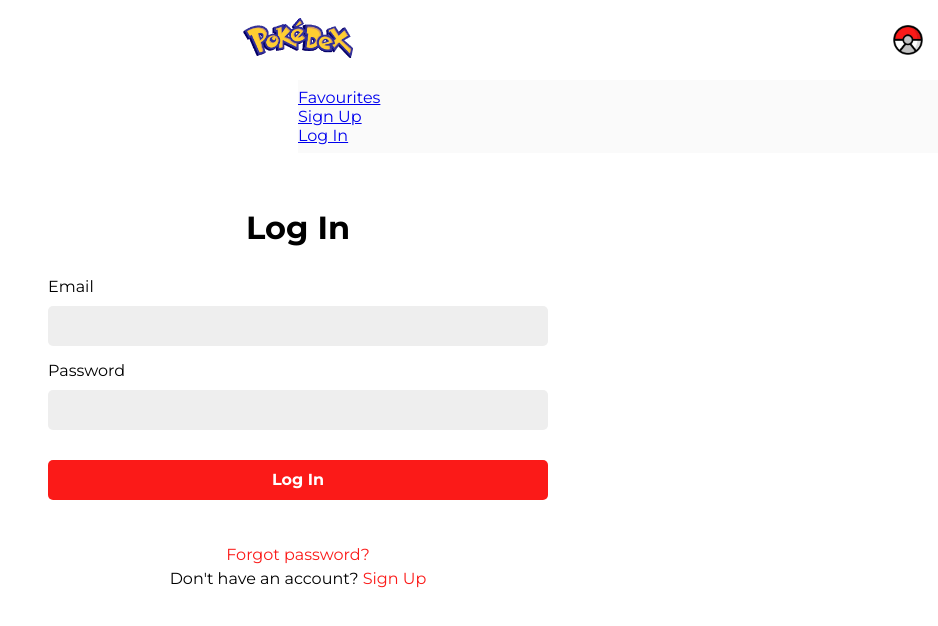
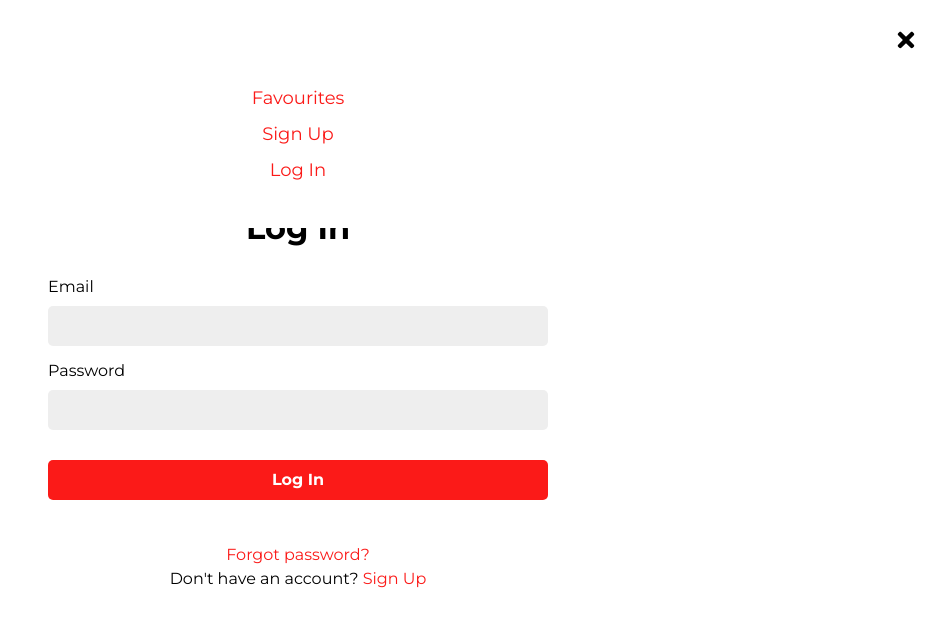
Before and after one commit to sophWillis/Pokedex, a React (Create React App) app: page /login in a window 1280 px wide. Both pictures are taken after a click on the picture 1250 px from the left and 40 px from the top of the page. Shown: the top 626 px of the page, without its empty margins (342-1280 px from the left). Built offline with nearby package versions, Linux system fonts and the light colour scheme; no server answers.

Commit message:
tidying components

```diff
--- a/src/App.js
+++ b/src/App.js
@@ -1,28 +1,28 @@
 import "./App.css";
 import React, { useState } from "react";
 import { BrowserRouter as Router, Route, Switch } from "react-router-dom";
-import Navbar from "./components/layouts/Navbar";
-import Dropdown from "./components/layouts/Dropdown";
-import Dashboard from "./components/layouts/Dashboard";
-import Pokemon from "./components/layouts/Pokemon";
-import Favourites from "./components/layouts/Favourites";
-import Signup from "./components/Signup";
-import Login from "./components/Login";
-import ForgotPassword from "./components/ForgotPassword";
+import Navbar from "./components/Navbar";
+import Sidebar from "./components/Sidebar";
+import Dashboard from "./components/pages/Dashboard";
+import Pokemon from "./components/pages/Pokemon";
+import Favourites from "./components/pages/Favourites";
+import Signup from "./components/pages/Signup";
+import Login from "./components/pages/Login";
+import ForgotPassword from "./components/pages/ForgotPassword";
 import { AuthProvider } from "./contexts/AuthContext";
 
 const App = () => {
   const [isOpen, setIsOpen] = useState(false);
 
-  const toggleDropdown = () => {
+  const toggleSidebar = () => {
     setIsOpen(!isOpen);
   };
 
   return (
     <Router>
       <AuthProvider>
-        <Navbar toggleDropdown={toggleDropdown} />
-        <Dropdown isOpen={isOpen} />
+        <Navbar toggleSidebar={toggleSidebar} />
+        <Sidebar isOpen={isOpen} toggleSidebar={toggleSidebar} />
         <Switch>
           <Route exact path="/" component={Dashboard} />
           <Route exact path="/pokemon/:pokemonIndex" component={Pokemon} />
--- /dev/null
+++ b/src/components/Sidebar.js
@@ -0,0 +1,134 @@
+import React, { useState } from "react";
+import styled from "styled-components";
+import { Link, useHistory } from "react-router-dom";
+import { useAuth } from "../contexts/AuthContext";
+import { FaTimes } from "react-icons/fa";
+import OopsImg from "../assets/images/oops.png";
+
+const Sidebar = ({ isOpen, toggleSidebar }) => {
+    const [error, setError] = useState(""),
+        { currentUser, logout } = useAuth(),
+        history = useHistory();
+
+    const handleLogout = async () => {
+        setError("");
+
+        try {
+            await logout();
+            history.push("/login");
+        } catch {
+            setError("Failed to log out")
+        }
+    };
+
+    return (
+        <SidebarContainer isOpen={isOpen}>
+            <Nav>
+                <CloseIcon onClick={toggleSidebar} />
+            </Nav>
+            {currentUser &&
+                <ProfileInfo>
+                    <ProfileImg src={OopsImg} />
+                    <div>
+                        <h1>Welcome Trainer!</h1>
+                        <p>{currentUser.email}</p>
+                    </div>
+                </ProfileInfo>
+            }
+            {error && <AlertBox>{error}</AlertBox>}
+            <SidebarMenuContainer onClick={toggleSidebar}>
+                <SidebarLinks>
+                    <SidebarLink to="/favourites">Favourites</SidebarLink>
+                    {!currentUser &&
+                        <>
+                            <SidebarLink to="/signup">Sign Up</SidebarLink>
+                            <SidebarLink to="/login">Log In</SidebarLink>
+                        </>
+                    }
+                    {currentUser && <SidebarLink onClick={handleLogout}>Log Out</SidebarLink>}
+                </SidebarLinks>
+            </SidebarMenuContainer>
+        </SidebarContainer>
+    )
+}
+
+export default Sidebar;
+
+const SidebarContainer = styled.aside`
+    display: ${({ isOpen }) => (isOpen ? "block" : "none")};
+    position: fixed;
+    z-index: 1;
+    width: 100vw;
+    background-color: #fff;
+    transition: 0.3s ease-in-out;
+    opacity: ${({ isOpen }) => (isOpen ? "100%" : "0")};
+    top: ${({ isOpen }) => (isOpen ? "0" : "-100%")};
+    padding: 0 20px 40px;
+`;
+
+const Nav = styled.nav`
+    height: 80px;
+    display: flex;
+    flex-direction: column;
+    justify-content: center;
+    align-items: flex-end;
+`;
+
+const CloseIcon = styled(FaTimes)`
+    font-size: 1.5rem;
+`;
+
+const SidebarMenuContainer = styled.div`
+    width: 100%;
+`;
+
+const SidebarLinks = styled.div`
+    line-height: 2;
+`;
+
+const SidebarLink = styled(Link)`
+    color: #fb1a18;
+    text-decoration: none;
+    display: flex;
+    justify-content: center;
+    font-size: 1.125rem;
+    list-style: none;
+    transition: 0.2s ease-in-out;
+    text-decoration: none;
+    cursor: pointer;
+
+    :hover {
+        text-decoration: underline;
+    }
+`;
+
+const ProfileInfo = styled.div`
+    width: 100%;
+    display: flex;
+    align-items: center;
+    margin-bottom: 20px;
+
+    h1 {
+        font-size: 1.25rem;
+    }
+`;
+
+const ProfileImg = styled.img`
+    width: 80px;
+    height: 80px;
+    border-radius: 50%;
+    background-color: #fb1a18;
+    margin-right: 10px;
+`;
+
+const AlertBox = styled.div`
+    background-color: #f2dede;
+    border: 1px solid #ebccd1;
+    color: #a94442;
+    margin-bottom: 30px;
+    padding: 15px;
+    border-radius: 5px;
+    font-weight: 400;
+    width: 100%;
+    font-size: .875rem;
+`;
--- a/src/components/layouts/Dropdown.js
+++ /dev/null
@@ -1,65 +0,0 @@
-import React, { useState } from "react";
-import styled from "styled-components";
-import { Link, useHistory } from "react-router-dom";
-import { useAuth } from "../../contexts/AuthContext";
-
-const Dropdown = ({ isOpen }) => {
-    const [error, setError] = useState(""),
-        { currentUser, logout } = useAuth(),
-        history = useHistory();
-
-    const handleLogout = async () => {
-        setError("");
-
-        try {
-            await logout();
-            history.push("/login");
-        } catch {
-            setError("Failed to log out")
-        }
-    };
-
-    return (
-        <DropdownContainer isOpen={isOpen}>
-            {currentUser?.email}
-            {error && <AlertBox>{error}</AlertBox>}
-            <DropdownLink to="/favourites">Favourites</DropdownLink>
-            {!currentUser &&
-                <>
-                    <DropdownLink to="/signup">Sign Up</DropdownLink>
-                    <DropdownLink to="/login">Log In</DropdownLink>
-                </>
-            }
-            {currentUser && <DropdownLink onClick={handleLogout}>Log Out</DropdownLink>}
-        </DropdownContainer>
-    )
-}
-
-export default Dropdown;
-
-const DropdownContainer = styled.div`
-    opacity: ${({ isOpen }) => (isOpen ? '1' : '0')};
-    position: absolute;
-    top: 80px;
-    right: 0;
-    width: 50%;
-    padding: 8px 0;
-    background-color: #fafafa;
-    display: flex;
-    flex-direction: column;
-    z-index: 1;
-`;
-
-const DropdownLink = styled(Link)``;
-
-const AlertBox = styled.div`
-    background-color: #f2dede;
-    border: 1px solid #ebccd1;
-    color: #a94442;
-    margin-bottom: 30px;
-    padding: 15px;
-    border-radius: 5px;
-    font-weight: 400;
-    width: 100%;
-    font-size: .875rem;
-`;
--- a/src/components/ForgotPassword.js
+++ b/src/components/pages/ForgotPassword.js
@@ -1,7 +1,7 @@
 import React, { useRef, useState } from "react";
 import styled from "styled-components";
-import { useAuth } from "../contexts/AuthContext";
-import OopsImg from "../assets/images/oops.png";
+import { useAuth } from "../../contexts/AuthContext";
+import OopsImg from "../../assets/images/oops.png";
 import { Link } from "react-router-dom";
 
 const ForgotPassword = () => {
--- a/src/components/Signup.js
+++ b/src/components/pages/Login.js
@@ -1,14 +1,13 @@
 import React, { useRef, useState } from "react";
 import styled from "styled-components";
-import { useAuth } from "../contexts/AuthContext";
-import OopsImg from "../assets/images/oops.png";
+import { useAuth } from "../../contexts/AuthContext";
+import OopsImg from "../../assets/images/oops.png";
 import { Link, useHistory } from "react-router-dom";
 
-const Signup = () => {
+const Login = () => {
     const emailRef = useRef(),
         passwordRef = useRef(),
-        passwordConfirmationRef = useRef(),
-        { signup } = useAuth(),
+        { login } = useAuth(),
         [error, setError] = useState(""),
         [loading, setLoading] = useState(false),
         history = useHistory();
@@ -16,24 +15,20 @@ const Signup = () => {
     const handleSubmit = async (e) => {
         e.preventDefault();
 
-        if (passwordRef.current.value !== passwordConfirmationRef.current.value) {
-            return setError("Passwords do not match");
-        }
-
         try {
             setError("");
             setLoading(true);
-            await signup(emailRef.current.value, passwordRef.current.value);
+            await login(emailRef.current.value, passwordRef.current.value);
             history.push("/");
         } catch {
-            setError("Failed to create an account");
+            setError("Failed to log in");
         }
         setLoading(false);
     };
 
     return (
         <Card>
-            <SignUpH1>Sign Up</SignUpH1>
+            <SignUpH1>Log In</SignUpH1>
             {error &&
                 <Alert>
                     <img src={OopsImg} alt="Oops" />
@@ -45,16 +40,15 @@ const Signup = () => {
                 <Input type="email" id="email" ref={emailRef} required />
                 <Label>Password</Label>
                 <Input type="password" id="password" ref={passwordRef} required />
-                <Label>Confirm password</Label>
-                <Input type="password" id="password-confirm" ref={passwordConfirmationRef} required />
-                <Button disabled={loading} type="submit">Sign Up</Button>
+                <Button disabled={loading} type="submit">Log In</Button>
             </Form>
-            <div>Already have an account? <RouterLink to="/login">Log In</RouterLink></div>
+            <LinkText><RouterLink to="/forgot-password">Forgot password?</RouterLink></LinkText>
+            <LinkText>Don't have an account? <RouterLink to="/signup">Sign Up</RouterLink></LinkText>
         </Card>
     )
 }
 
-export default Signup;
+export default Login;
 
 const Card = styled.div`
     height: 100vh;
@@ -131,6 +125,10 @@ const AlertBox = styled.div`
     font-size: .875rem;
 `;
 
+const LinkText = styled.div`
+    margin-bottom: 5px;
+`;
+
 const RouterLink = styled(Link)`
     text-decoration: none;
     color: #fb1a18;
--- a/src/components/Login.js
+++ b/src/components/pages/Signup.js
@@ -1,13 +1,14 @@
 import React, { useRef, useState } from "react";
 import styled from "styled-components";
-import { useAuth } from "../contexts/AuthContext";
-import OopsImg from "../assets/images/oops.png";
+import { useAuth } from "../../contexts/AuthContext";
+import OopsImg from "../../assets/images/oops.png";
 import { Link, useHistory } from "react-router-dom";
 
-const Login = () => {
+const Signup = () => {
     const emailRef = useRef(),
         passwordRef = useRef(),
-        { login } = useAuth(),
+        passwordConfirmationRef = useRef(),
+        { signup } = useAuth(),
         [error, setError] = useState(""),
         [loading, setLoading] = useState(false),
         history = useHistory();
@@ -15,20 +16,24 @@ const Login = () => {
     const handleSubmit = async (e) => {
         e.preventDefault();
 
+        if (passwordRef.current.value !== passwordConfirmationRef.current.value) {
+            return setError("Passwords do not match");
+        }
+
         try {
             setError("");
             setLoading(true);
-            await login(emailRef.current.value, passwordRef.current.value);
+            await signup(emailRef.current.value, passwordRef.current.value);
             history.push("/");
         } catch {
-            setError("Failed to log in");
+            setError("Failed to create an account");
         }
         setLoading(false);
     };
 
     return (
         <Card>
-            <SignUpH1>Log In</SignUpH1>
+            <SignUpH1>Sign Up</SignUpH1>
             {error &&
                 <Alert>
                     <img src={OopsImg} alt="Oops" />
@@ -40,15 +45,16 @@ const Login = () => {
                 <Input type="email" id="email" ref={emailRef} required />
                 <Label>Password</Label>
                 <Input type="password" id="password" ref={passwordRef} required />
-                <Button disabled={loading} type="submit">Log In</Button>
+                <Label>Confirm password</Label>
+                <Input type="password" id="password-confirm" ref={passwordConfirmationRef} required />
+                <Button disabled={loading} type="submit">Sign Up</Button>
             </Form>
-            <LinkText><RouterLink to="/forgot-password">Forgot password?</RouterLink></LinkText>
-            <LinkText>Don't have an account? <RouterLink to="/signup">Sign Up</RouterLink></LinkText>
+            <div>Already have an account? <RouterLink to="/login">Log In</RouterLink></div>
         </Card>
     )
 }
 
-export default Login;
+export default Signup;
 
 const Card = styled.div`
     height: 100vh;
@@ -125,10 +131,6 @@ const AlertBox = styled.div`
     font-size: .875rem;
 `;
 
-const LinkText = styled.div`
-    margin-bottom: 5px;
-`;
-
 const RouterLink = styled(Link)`
     text-decoration: none;
     color: #fb1a18;
```
Also changed, not shown: src/components/Navbar.js (renamed from src/components/layouts/Navbar.js, +4 -4 lines), src/components/pages/Dashboard.js (renamed from src/components/layouts/Dashboard.js), src/components/pages/Favourites.js (renamed from src/components/layouts/Favourites.js), src/components/pages/Pokemon.js (renamed from src/components/layouts/Pokemon.js).
